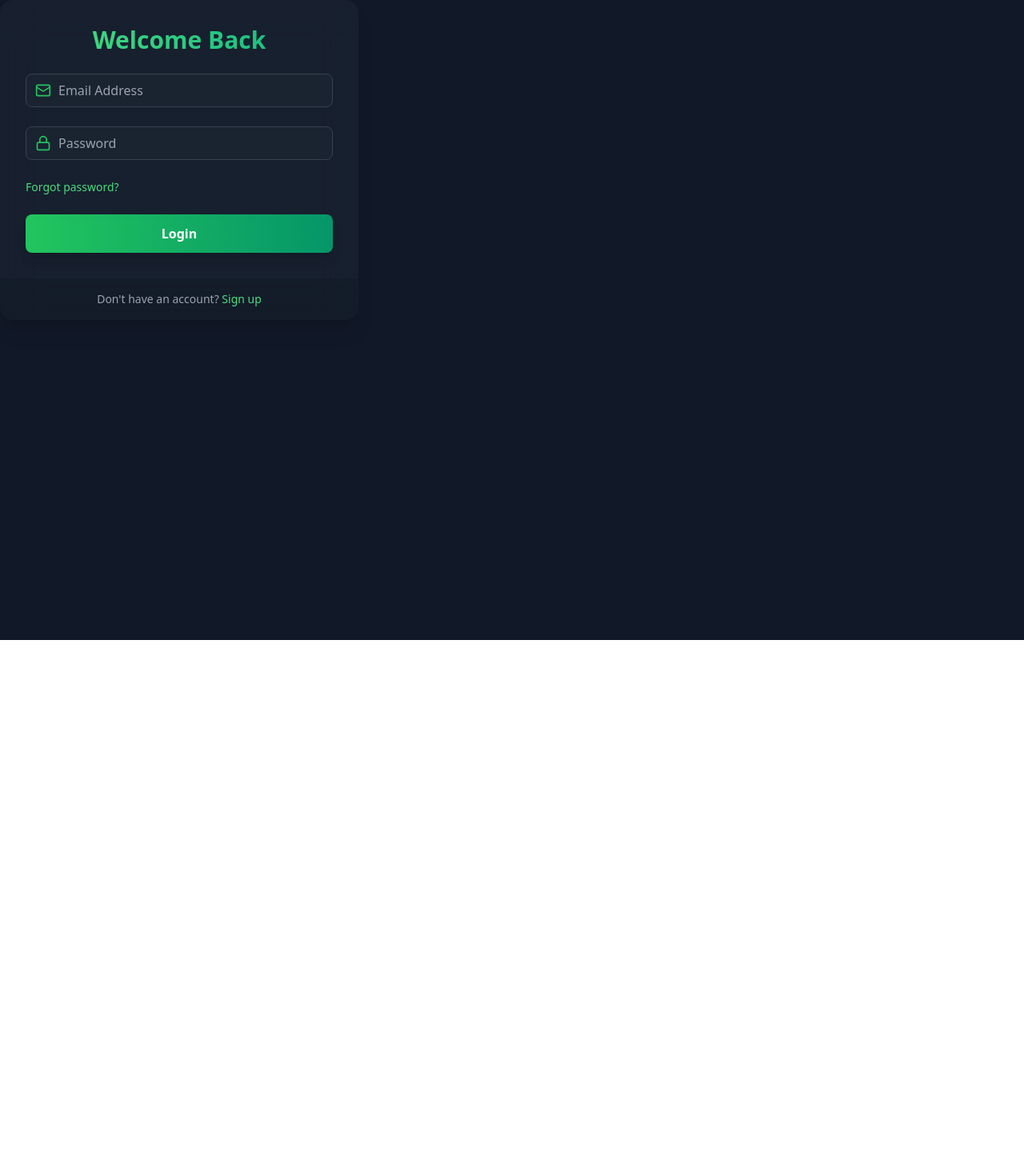
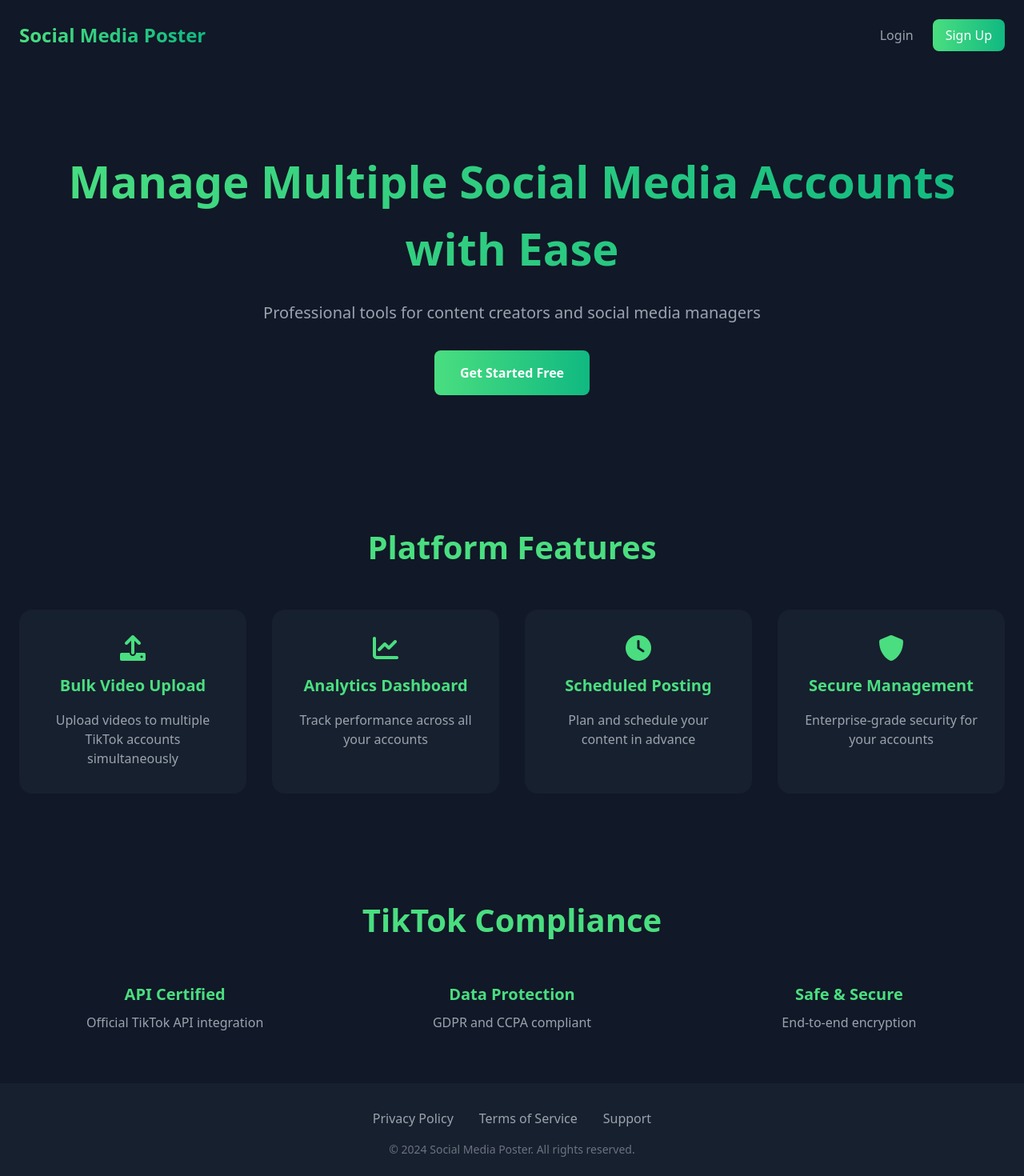
Before and after one commit to Turtles-Discord/render-posting, a React (Vite) app in the folder frontend/: page / in a window 1280 px wide. Before the commit this address led to /login. Shown: the top 1470 px of the page at 80% size. Before the commit the page ends 800 px from the top, so only its background shows below. Built offline with nearby package versions, Linux system fonts and the light colour scheme.

Commit message:
fixed up the welcome page

```diff
--- a/frontend/index.html
+++ b/frontend/index.html
@@ -5,7 +5,8 @@
     <link rel="icon" type="image/svg+xml" href="/vite.svg" />
     <meta name="viewport" content="width=device-width, initial-scale=1.0" />
     <meta name="tiktok-domain-verification" content="rjGuNvRAwESoGlUOI19JJ8xI27Ysc0lu" />
-    <title>Vite + React</title>
+    <link rel="stylesheet" href="https://cdnjs.cloudflare.com/ajax/libs/font-awesome/6.0.0/css/all.min.css" />
+    <title>Social Media Poster</title>
   </head>
   <body>
     <div id="root"></div>
--- a/frontend/src/App.jsx
+++ b/frontend/src/App.jsx
@@ -13,6 +13,7 @@ import { useAuthStore } from "./store/authStore";
 import { useEffect } from "react";
 import TermsPage from './pages/TermsPage';
 import PrivacyPage from './pages/PrivacyPage';
+import WelcomePage from "./pages/WelcomePage";
 
 const ProtectedRoute = ({ children }) => {
 	const { isAuthenticated } = useAuthStore();
@@ -64,6 +65,7 @@ function App() {
 				<Route path="/reset-password/:token" element={<ResetPasswordPage />} />
 				<Route path="/terms" element={<TermsPage />} />
 				<Route path="/privacy" element={<PrivacyPage />} />
+				<Route path="/" element={<WelcomePage />} />
 				<Route
 					path="/tiktokrjGuNvRAwESoGlUOI19JJ8xI27Ysc0lu.txt"
 					element={
@@ -72,7 +74,6 @@ function App() {
 						</pre>
 					}
 				/>
-				<Route path="/" element={<Navigate to="/dashboard" replace />} />
 			</Routes>
 			<Toaster position="top-center" reverseOrder={false} />
 		</div>
--- /dev/null
+++ b/frontend/src/pages/Landing.css
@@ -0,0 +1,204 @@
+.landing {
+  min-height: 100vh;
+  background-color: #111827;
+  color: white;
+}
+
+.landing-nav {
+  padding: 1.5rem;
+  display: flex;
+  justify-content: space-between;
+  align-items: center;
+  max-width: 1280px;
+  margin: 0 auto;
+}
+
+.logo {
+  font-size: 1.5rem;
+  font-weight: bold;
+  background: linear-gradient(to right, #4ade80, #10b981);
+  -webkit-background-clip: text;
+  -webkit-text-fill-color: transparent;
+}
+
+.nav-links {
+  display: flex;
+  gap: 1.5rem;
+  align-items: center;
+}
+
+.nav-links a {
+  color: #9ca3af;
+  text-decoration: none;
+  transition: color 0.2s;
+}
+
+.nav-links a:hover {
+  color: #4ade80;
+}
+
+.signup-btn {
+  background: linear-gradient(to right, #4ade80, #10b981);
+  padding: 0.5rem 1rem;
+  border-radius: 0.5rem;
+  color: white !important;
+}
+
+.signup-btn:hover {
+  opacity: 0.9;
+}
+
+.hero {
+  padding: 6rem 1.5rem;
+  text-align: center;
+  max-width: 1280px;
+  margin: 0 auto;
+}
+
+.hero-content h1 {
+  font-size: 3.5rem;
+  font-weight: bold;
+  margin-bottom: 1.5rem;
+  background: linear-gradient(to right, #4ade80, #10b981);
+  -webkit-background-clip: text;
+  -webkit-text-fill-color: transparent;
+}
+
+.hero-content p {
+  font-size: 1.25rem;
+  color: #9ca3af;
+  margin-bottom: 2rem;
+}
+
+.cta-button {
+  background: linear-gradient(to right, #4ade80, #10b981);
+  color: white;
+  padding: 1rem 2rem;
+  border-radius: 0.5rem;
+  font-weight: bold;
+  border: none;
+  cursor: pointer;
+  transition: opacity 0.2s;
+}
+
+.cta-button:hover {
+  opacity: 0.9;
+}
+
+.features, .compliance {
+  padding: 4rem 1.5rem;
+  max-width: 1280px;
+  margin: 0 auto;
+}
+
+.features h2, .compliance h2 {
+  text-align: center;
+  font-size: 2.5rem;
+  font-weight: bold;
+  margin-bottom: 3rem;
+  color: #4ade80;
+}
+
+.feature-grid {
+  display: grid;
+  grid-template-columns: repeat(auto-fit, minmax(250px, 1fr));
+  gap: 2rem;
+}
+
+.feature-card {
+  background: rgba(31, 41, 55, 0.5);
+  padding: 2rem;
+  border-radius: 1rem;
+  text-align: center;
+  transition: transform 0.2s;
+}
+
+.feature-card:hover {
+  transform: translateY(-5px);
+}
+
+.feature-card i {
+  font-size: 2rem;
+  color: #4ade80;
+  margin-bottom: 1rem;
+}
+
+.feature-card h3 {
+  font-size: 1.25rem;
+  font-weight: bold;
+  margin-bottom: 1rem;
+  color: #4ade80;
+}
+
+.feature-card p {
+  color: #9ca3af;
+}
+
+.compliance-grid {
+  display: grid;
+  grid-template-columns: repeat(auto-fit, minmax(200px, 1fr));
+  gap: 2rem;
+}
+
+.compliance-item {
+  text-align: center;
+}
+
+.compliance-item h3 {
+  font-size: 1.25rem;
+  font-weight: bold;
+  margin-bottom: 0.5rem;
+  color: #4ade80;
+}
+
+.compliance-item p {
+  color: #9ca3af;
+}
+
+.landing-footer {
+  background: rgba(31, 41, 55, 0.5);
+  padding: 2rem 1.5rem;
+}
+
+.footer-content {
+  max-width: 1280px;
+  margin: 0 auto;
+  text-align: center;
+}
+
+.footer-links {
+  display: flex;
+  justify-content: center;
+  gap: 2rem;
+  margin-bottom: 1rem;
+}
+
+.footer-links a {
+  color: #9ca3af;
+  text-decoration: none;
+  transition: color 0.2s;
+}
+
+.footer-links a:hover {
+  color: #4ade80;
+}
+
+.copyright {
+  color: #6b7280;
+  font-size: 0.875rem;
+}
+
+@media (max-width: 768px) {
+  .hero-content h1 {
+    font-size: 2.5rem;
+  }
+
+  .feature-grid, .compliance-grid {
+    grid-template-columns: 1fr;
+  }
+
+  .footer-links {
+    flex-direction: column;
+    gap: 1rem;
+  }
+}
```
